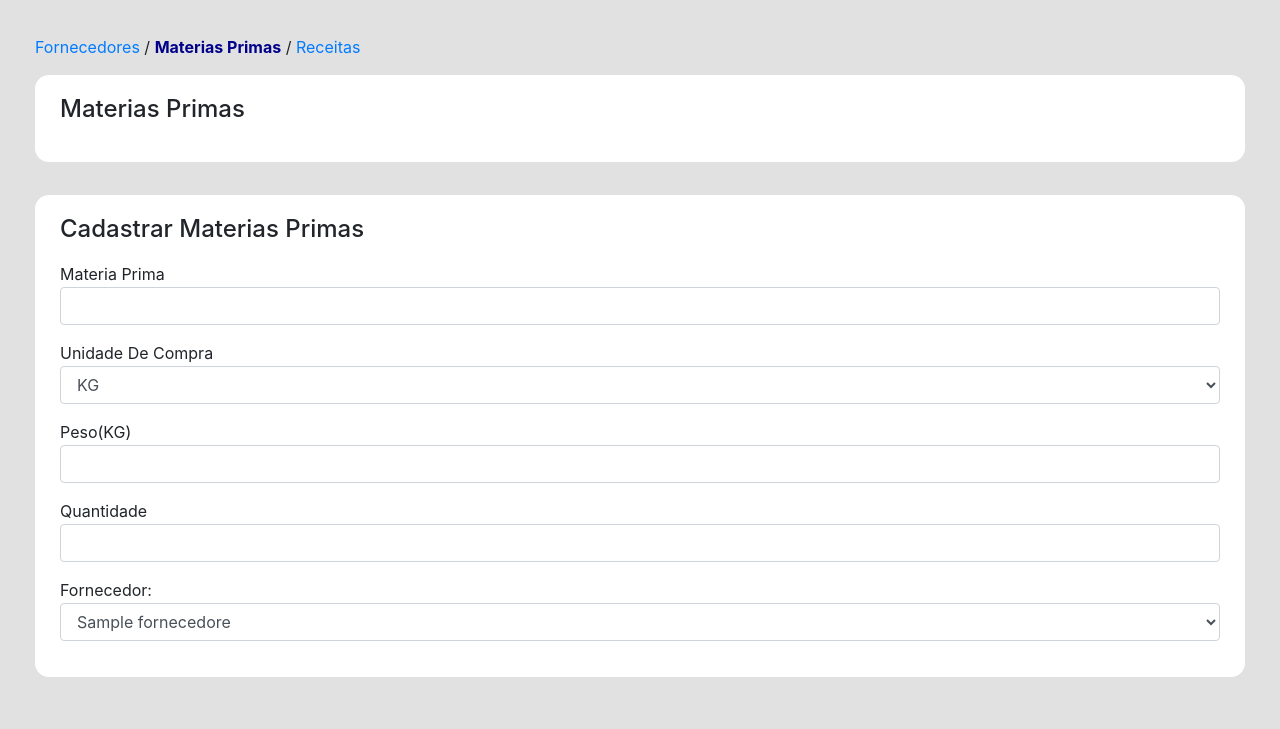
After one commit to andrescabrera83/labct, a Flask app: page /materiasprimas in a window 1280 px wide. The commit adds this page. Shown: the top 729 px of the page. Run offline with Flask 3, Linux system fonts and the light colour scheme; tables that the repository leaves empty hold one stand-in row (values such as "Sample post"); some libraries are stand-ins or nearby versions.

Commit message:
materias primas crud in development, added basic but practical navigation links :)

```diff
--- a/app.py
+++ b/app.py
@@ -27,6 +27,21 @@ class Fornecedores(db.Model):
     email_vendedor = db.Column(db.String(100))
 
 
+class MateriasPrimas(db.Model):
+    __tablename__ = "materiasprimas"
+    __table_args__ = {"extend_existing": True}
+
+    id_mp = db.Column(db.Integer, primary_key=True, autoincrement=True)
+    nome_mp = db.Column(db.String(45))
+    unidade_mp = db.Column(db.Enum('KG', 'UN'))
+    peso_mp = db.Column(db.Numeric(10, 3))
+    quantidade_mp = db.Column(db.Integer)
+    custo_mp = db.Column(db.Numeric(10, 3))
+    departamento_mp = db.Column(db.Enum('Carnes', 'Farinhas', 'Hortifruti', 'Mercearia', 'Misturas', 'Ovos', 'Queijos'))
+    pedidomin_mp = db.Column(db.Integer)
+    gastomedio_mp = db.Column(db.Numeric(10, 3))
+    id_fornecedor = db.Column(db.Integer)
+
 
 
 # Schema for serialization
@@ -44,6 +59,22 @@ class FornecedorSchema(ma.SQLAlchemySchema):
     email_vendedor = ma.auto_field()
 
 
+class MateriasPrimasSchema(ma.SQLAlchemySchema):
+    class Meta:
+        model = MateriasPrimas
+
+    id_mp = ma.auto_field()
+    nome_mp = ma.auto_field()
+    unidade_mp = ma.auto_field()
+    peso_mp = ma.auto_field()
+    quantidade_mp = ma.auto_field()
+    custo_mp = ma.auto_field()
+    departamento_mp = ma.auto_field()
+    pedidomin_mp = ma.auto_field()
+    gastomedio_mp = ma.auto_field()
+    id_fornecedor = ma.auto_field()
+
+
 
 
 with app.app_context():
@@ -54,6 +85,15 @@ with app.app_context():
 @app.route('/')
 def index():
     return "Hello World"
+
+
+@app.route('/materiasprimas')
+def materiasPrimas():
+
+    fornecedores = Fornecedores.query.all() #get values from fornecedores table
+    fornecedor_schema = FornecedorSchema(many=True)
+    serialized_data = fornecedor_schema.dump(fornecedores)
+    return render_template('materiasprimas.html', fornecedores=serialized_data)
 
 
 @app.route('/cleanup-fornecedores', methods=['GET'])
@@ -75,7 +115,7 @@ def fornecedores():
         contato_tel = request.form.get('contato_tel')
         email_vendedor = request.form.get('email_vendedor')
 
-        entry = Fornecedores(
+        fornecedores = Fornecedores(
             nome_fornecedor=nome_fornecedor,
             tempo_entrega=tempo_entrega,
             prazo_pagamento=prazo_pagamento,
@@ -84,7 +124,7 @@ def fornecedores():
             contato_tel=contato_tel,
             email_vendedor=email_vendedor
             )
-        db.session.add(entry)
+        db.session.add(fornecedores)
         db.session.commit()
         return redirect(url_for('fornecedores'))  # Redirect to GET request after form submission
 
--- /dev/null
+++ b/templates/materiasprimas.html
@@ -0,0 +1,139 @@
+<!DOCTYPE html>
+<html lang="en">
+
+<head>
+    <meta charset="UTF-8">
+    <meta name="viewport" content="width=device-width, initial-scale=1.0">
+    <title>Materias Primas</title>
+    <!-- Bootstrap CSS -->
+    <link href="https://stackpath.bootstrapcdn.com/bootstrap/4.5.2/css/bootstrap.min.css" rel="stylesheet">
+</head>
+
+<style>
+    body {
+        background-color: rgb(225, 225, 225);
+        margin: 0;
+    }
+
+    .container {
+        /*background-color: white;
+        padding: 30px 60px 30px 60px;
+        -webkit-border-radius: 14px;
+        -moz-border-radius: 14px;
+        border-radius: 14px;*/
+        min-width: 92%;
+        margin-top: 50px;
+        display: grid;
+        grid-template-columns: 25% 75%;
+        grid-template-areas:
+            "heading heading"
+            "div1 div2";
+        grid-column-gap: 26px;
+    }
+
+    .forma,
+    .tabela {
+        background-color: white;
+        padding: 20px 25px 20px 25px;
+        -webkit-border-radius: 14px;
+        -moz-border-radius: 14px;
+        border-radius: 14px;
+    }
+
+
+
+    .links {
+        grid-area: heading;
+        width: 100%;
+        margin-bottom: 16px;
+        /* Span all columns */
+    }
+
+    .forma {
+        grid-area: div1;
+        /* Span 1 column */
+    }
+
+    .tabela {
+        grid-area: div2;
+        /* Span 3 columns */
+    }
+
+    .active {
+            font-weight: bold; /*active link */
+            color: darkblue;
+        }
+
+    @media only screen and (max-width: 1600px) {
+        .container {
+            /*background-color: white;
+        padding: 30px 60px 30px 60px;
+        -webkit-border-radius: 14px;
+        -moz-border-radius: 14px;
+        border-radius: 14px;*/
+            min-width: 100%;
+            margin-top: 35px;
+            display: flex;
+            flex-direction: column;
+            padding-inline: 35px;
+        }
+
+        .forma {
+            margin-top: 33px;
+            margin-bottom: 53px;
+            order: 2;
+        }
+    }
+</style>
+
+<body>
+
+
+
+    <div class="container">
+        <span class="links">
+            <a href="{{ url_for('fornecedores')}}"  {% if request.path == url_for('fornecedores') %}class="active"{% endif %}>Fornecedores</a> /
+            <a href="{{ url_for('materiasPrimas')}}" {% if request.path == url_for('materiasPrimas') %}class="active"{% endif %}>Materias Primas</a> /
+            <a href="#">Receitas</a>
+        </span>
+        <div class="forma">
+            <h4 style="margin-bottom: 18px;">Cadastrar Materias Primas</h4>
+            <form action="/materiasprimas" method="post">
+                <div class="form-group">
+                    <label style="margin-bottom: 1px;" for="nome_mp">Materia Prima</label>
+                    <input type="text" class="form-control" id="nome_mp" name="nome_mp" required>
+                </div>
+                <div class="form-group">
+                    <label style="margin-bottom: 1px;" for="unidade_mp">Unidade De Compra</label>
+                    <select class="form-control" id="unidade_mp" name="unidade_mp" required>
+                        <option value="KG">KG</option>
+                        <option value="UN">UN</option>
+                    </select>
+                </div>
+                <div class="form-group">
+                    <label style="margin-bottom: 1px;" for="peso_mp">Peso(KG)</label>
+                    <input type="number" class="form-control" step="0.1" id="peso_mp" name="peso_mp" required>
+                </div>
+                <div class="form-group">
+                    <label style="margin-bottom: 1px;" for="quantidade_mp">Quantidade</label>
+                    <input type="number" class="form-control" id="quantidade_mp" name="quantidade_mp" required>
+                </div>
+                <div class="form-group">
+                    <label style="margin-bottom: 1px;" for="id_fornecedor">Fornecedor:</label>
+                    <select class="form-control" id="id_fornecedor" name="id_fornecedor" required>
+                        {% for fornecedor in fornecedores %}
+                        <option value="{{ fornecedor.id_fornecedor }}">{{ fornecedor.nome_fornecedor }}</option>
+                        {% endfor %}
+
+                    </select>
+                </div>
+            </form>
+        </div>
+        <div class="tabela">
+            <h4 style="margin-bottom: 18px;">Materias Primas</h4>
+        </div>
+    </div>
+
+</body>
+
+</html>
```
Also changed, not shown: templates/fornecedores.html (+43 -18 lines).
